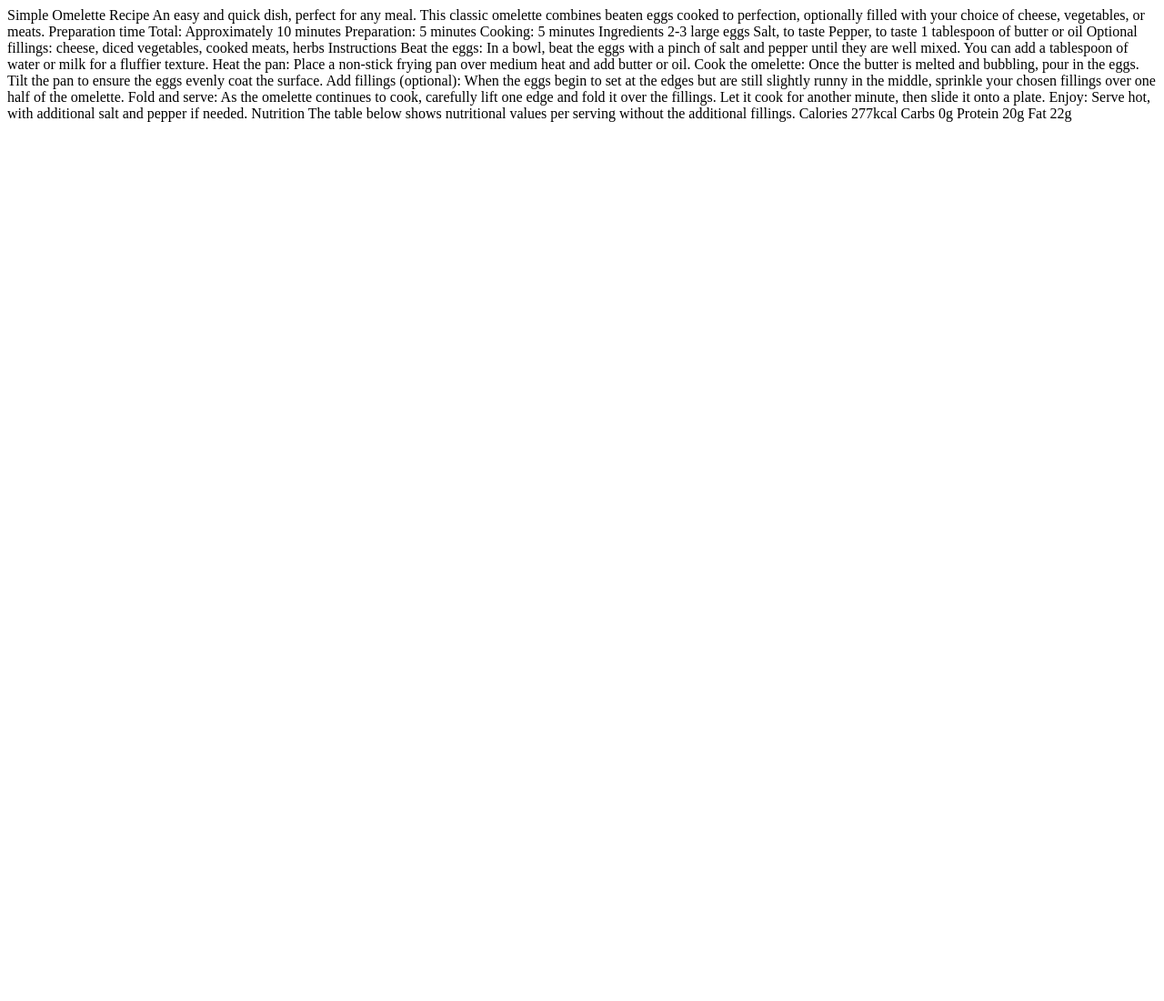
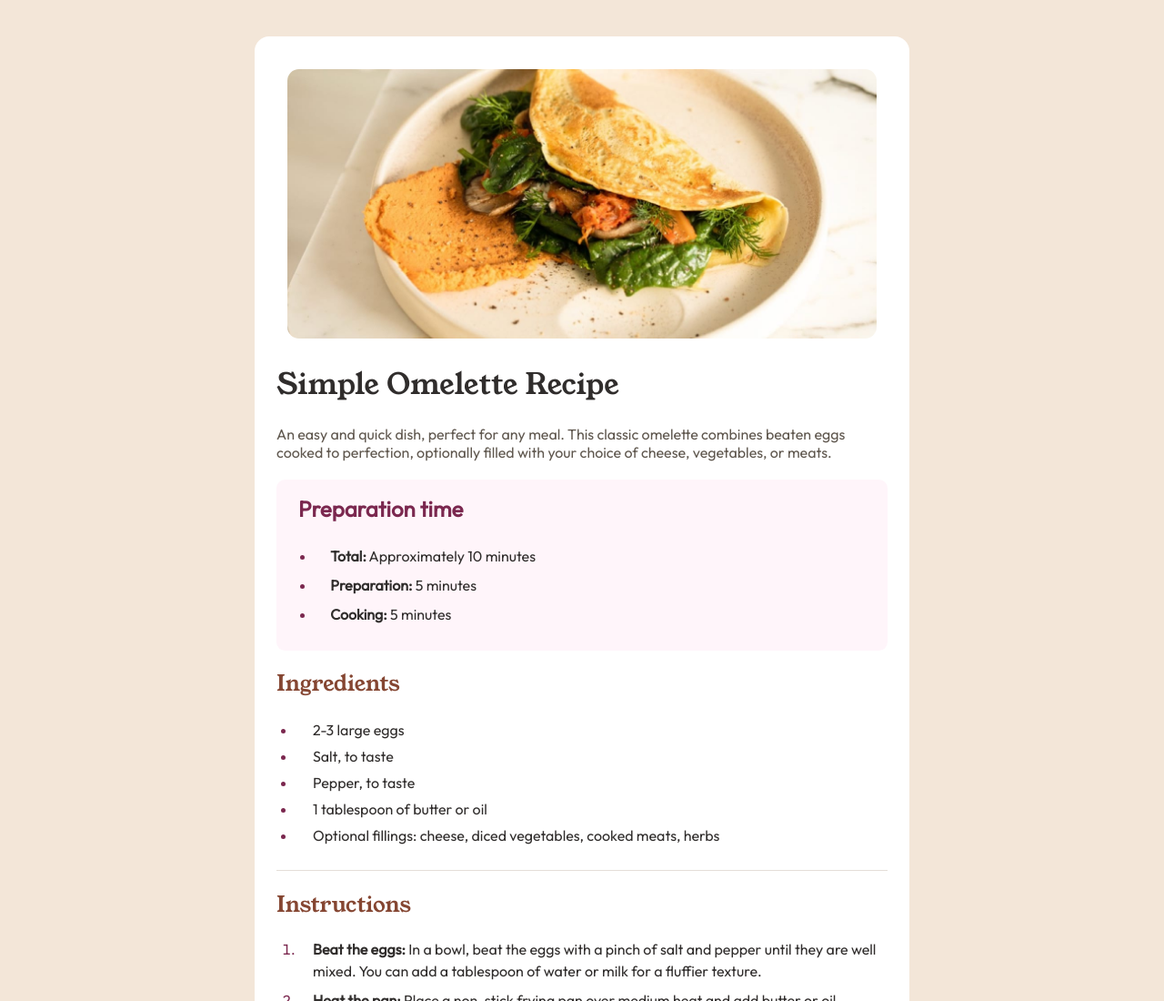
Before and after one commit to kstolen0/frontend-mentor, a plain HTML site: page recipe-page-main/index.html in a window 1280 px wide. Shown: the top 1100 px of the page at 91% size. Before the commit the page ends 800 px from the top, so only its background shows below. Drawn offline with Linux system fonts and the light colour scheme.

Commit message:
recipe page - after

```diff
--- a/recipe-page-main/index.html
+++ b/recipe-page-main/index.html
@@ -3,65 +3,124 @@
 <head>
   <meta charset="UTF-8">
   <meta name="viewport" content="width=device-width, initial-scale=1.0"> <!-- displays site properly based on user's device -->
+  <link rel="preconnect" href="https://fonts.googleapis.com">
+<link rel="preconnect" href="https://fonts.gstatic.com" crossorigin>
+<link href="https://fonts.googleapis.com/css2?family=Outfit&family=Young+Serif&display=swap" rel="stylesheet">
+
 
   <link rel="icon" type="image/png" sizes="32x32" href="./assets/images/favicon-32x32.png">
-
+  <link rel="stylesheet" href="./style.css">
   <title>Frontend Mentor | Recipe page</title>
 </head>
 <body>
 
+  <div class="card">
+
+    <img src="./assets/images/image-omelette.jpeg" alt="an photo of an omelette">
+
+    <div class="content">
+      <h1>
         Simple Omelette Recipe
-
+      </h1>
+      <p>
         An easy and quick dish, perfect for any meal. This classic omelette combines beaten eggs cooked
         to perfection, optionally filled with your choice of cheese, vegetables, or meats.
+      </p>
 
+      <div class="preparation">
+        <h2>
           Preparation time
+        </h2>
+        <ul>
+          <li><span><b>Total:</b> Approximately 10 minutes</span></li>
+          <li><span><b>Preparation:</b> 5 minutes</span></li>
+          <li><span><b>Cooking:</b> 5 minutes</span></li>
+        </ul>
+      </div>
 
-  Total: Approximately 10 minutes
-  Preparation: 5 minutes
-  Cooking: 5 minutes
+      <div class="ingredients">
+        <h2>
+          Ingredients
+        </h2>
 
-  Ingredients
+        <ul>
+          <li><span>2-3 large eggs</span></li>
+          <li><span>Salt, to taste</span></li>
+          <li><span>Pepper, to taste</span></li>
+          <li><span>1 tablespoon of butter or oil</span></li>
+          <li><span>Optional fillings: cheese, diced vegetables, cooked meats, herbs</span></li>
+        </ul>
+      </div>
 
-  2-3 large eggs
-  Salt, to taste
-  Pepper, to taste
-  1 tablespoon of butter or oil
-  Optional fillings: cheese, diced vegetables, cooked meats, herbs
+      <hr>
 
+      <div class="instructions">
+        <h2>
           Instructions
+        </h2>
 
-  Beat the eggs: In a bowl, beat the eggs with a pinch of salt and pepper until they are well mixed.
+        <ol>
+          <li>
+            <span>
+              <strong>Beat the eggs:</strong> In a bowl, beat the eggs with a pinch of salt and pepper until they are well mixed.
             You can add a tablespoon of water or milk for a fluffier texture.
+          </span>
+          </li>
+          <li><span>
+            <strong>Heat the pan:</strong> Place a non-stick frying pan over medium heat and add butter or oil.
+          </span>
+          </li>
+          <li>
+            <span>
+            <strong>Cook the omelette:</strong> Once the butter is melted and bubbling, pour in the eggs. Tilt the pan to ensure
+            the eggs evenly coat the surface.
+          </span>
+          </li>
+          <li><span>
+            <strong>Add fillings (optional):</strong> When the eggs begin to set at the edges but are still slightly runny in the
+            middle, sprinkle your chosen fillings over one half of the omelette.
+          </span>
+          </li>
+          <li><span>
+            <strong>Fold and serve:</strong> As the omelette continues to cook, carefully lift one edge and fold it over the
+            fillings. Let it cook for another minute, then slide it onto a plate.
+          </span>
+          </li>
+          <li>
+            <span>
+            <strong>Enjoy:</strong> Serve hot, with additional salt and pepper if needed.
+          </span>
+          </li>
+        </ol>
+      </div>
 
-  Heat the pan: Place a non-stick frying pan over medium heat and add butter or oil.
+      <hr>
 
-  Cook the omelette: Once the butter is melted and bubbling, pour in the eggs. Tilt the pan to ensure
-  the eggs evenly coat the surface.
-
-  Add fillings (optional): When the eggs begin to set at the edges but are still slightly runny in the
-  middle, sprinkle your chosen fillings over one half of the omelette.
-
-  Fold and serve: As the omelette continues to cook, carefully lift one edge and fold it over the
-  fillings. Let it cook for another minute, then slide it onto a plate.
-
-  Enjoy: Serve hot, with additional salt and pepper if needed.
-
+      <h2>
         Nutrition
+      </h2>
 
       The table below shows nutritional values per serving without the additional fillings.
 
-  Calories
-  277kcal
-
-  Carbs
-  0g
-
-  Protein
-  20g
-
-  Fat
-  22g
-
+      <table>
+        <tr>
+          <td>Calories</td>
+          <td>277kcal</td>
+        </tr>
+        <tr>
+          <td>Carbs</td>
+          <td>0g</td>
+        </tr>
+        <tr>
+          <td>Protein</td>
+          <td>20g</td>
+        </tr>
+        <tr>
+          <td>Fat</td>
+          <td>22g</td>
+        </tr>
+      </table>
+    </div>
+  </div>
 </body>
 </html>
--- /dev/null
+++ b/recipe-page-main/style.css
@@ -0,0 +1,161 @@
+:root {
+    --clr-nutmeg: hsl(14, 45%, 36%);
+    --clr-rasberry-dark: hsl(332, 51%, 32%);
+    --clr-white: hsl(0, 0%, 100%);
+    --clr-rose-white: hsl(330, 100%, 98%);
+    --clr-eggshell:  hsl(30, 54%, 90%);
+    --clr-gray-light: hsl(30, 18%, 87%);
+    --clr-wenge-brown: hsl(30, 10%, 34%);
+    --clr-dark-charcoal: hsl(24, 5%, 18%);
+
+    --fw-regular: 400;
+    --fw-bold: 600;
+    --fw-bolder: 700;
+
+    --ff-serif: 'Young Serif';
+    --ff-sans-serif: Outfit;
+}
+
+html {
+    font-size: 16px;
+}
+
+body {
+    background: var(--clr-eggshell);
+    margin: 0;
+    display: grid;
+    justify-content: center;
+    font-family: var(--ff-sans-serif);
+    color: var(--clr-wenge-brown);
+}
+
+hr {
+    margin-top: 1.5rem;
+    background-color: var(--clr-gray-light);
+    height: 1px;
+    border: 0;
+}
+
+h1,h2 {
+    font-family: var(--ff-serif);
+    font-weight: var(--fw-regular);
+}
+
+h1 {
+    color: var(--clr-dark-charcoal);
+}
+
+h2 {
+    color: var(--clr-nutmeg);
+}
+
+.card {
+    background: var(--clr-white);
+    width: 45rem;
+    margin-top: 5vh;
+    border-radius: 1rem;
+    margin-bottom: 5vh;
+}
+
+img {
+    width: 90%;
+    margin: 5%;
+    margin-bottom: 0;
+    border-radius: 0.8rem;
+}
+
+.preparation {
+    background-color: var(--clr-rose-white);
+    border-radius: 0.6rem;
+    color: var(--clr-wenge-brown);
+    line-height: 2rem;
+}
+
+.preparation b {
+    font-weight: var(--fw-bolder);
+}
+
+.preparation h2 {
+    font-family: var(--ff-sans-serif);
+    font-weight: var(--fw-bold);
+    color: var(--clr-rasberry-dark);
+    padding: 1rem 0 0 1.5rem;
+}
+
+.preparation ul {
+    padding-bottom: 1.5rem;
+
+}
+
+.preparation li {
+    padding-left: 1rem;
+    margin-left: 0.2rem;
+    margin-right: 0.5rem;
+}
+
+.ingredients li {
+    padding-left: 1.1rem;
+    margin-left: -1.1rem;
+    line-height: 1.8rem;
+
+}
+
+.instructions li {
+    padding-left: 1rem;
+    margin-left: -1rem;
+    margin-top: 0.5rem;
+    line-height: 1.5rem;
+}
+
+ul li,
+ol li {
+    color: var(--clr-rasberry-dark);
+}
+
+ul li span,
+ol li span {
+    color: var(--clr-dark-charcoal)
+}
+
+table {
+    width: 100%;
+    margin-top: 1rem;
+}
+
+td {
+    border-bottom: 1px solid var(--clr-gray-light);
+    border-collapse: collapse;
+    padding: 0.5rem 2rem 0.8rem 2rem;
+}
+
+tr td:last-child {
+    color: var(--clr-nutmeg);
+    font-weight: var(--fw-bold);
+}
+
+table tr:last-child td {
+    border-width: 0;
+}
+
+.content {
+    margin: 1.5rem;
+}
+
+@media screen and (max-width: 500px) {
+
+    html {
+        font-size: 18px;
+    }
+
+    .card {
+        width: 100vw;
+        margin: 0;
+        border-radius: 00;
+    }
+
+    img {
+        width: 100%;
+        margin: 0;
+        border-radius: 0rem;
+    }
+}
```
Lines whose indentation alone changed are shown as unchanged.
